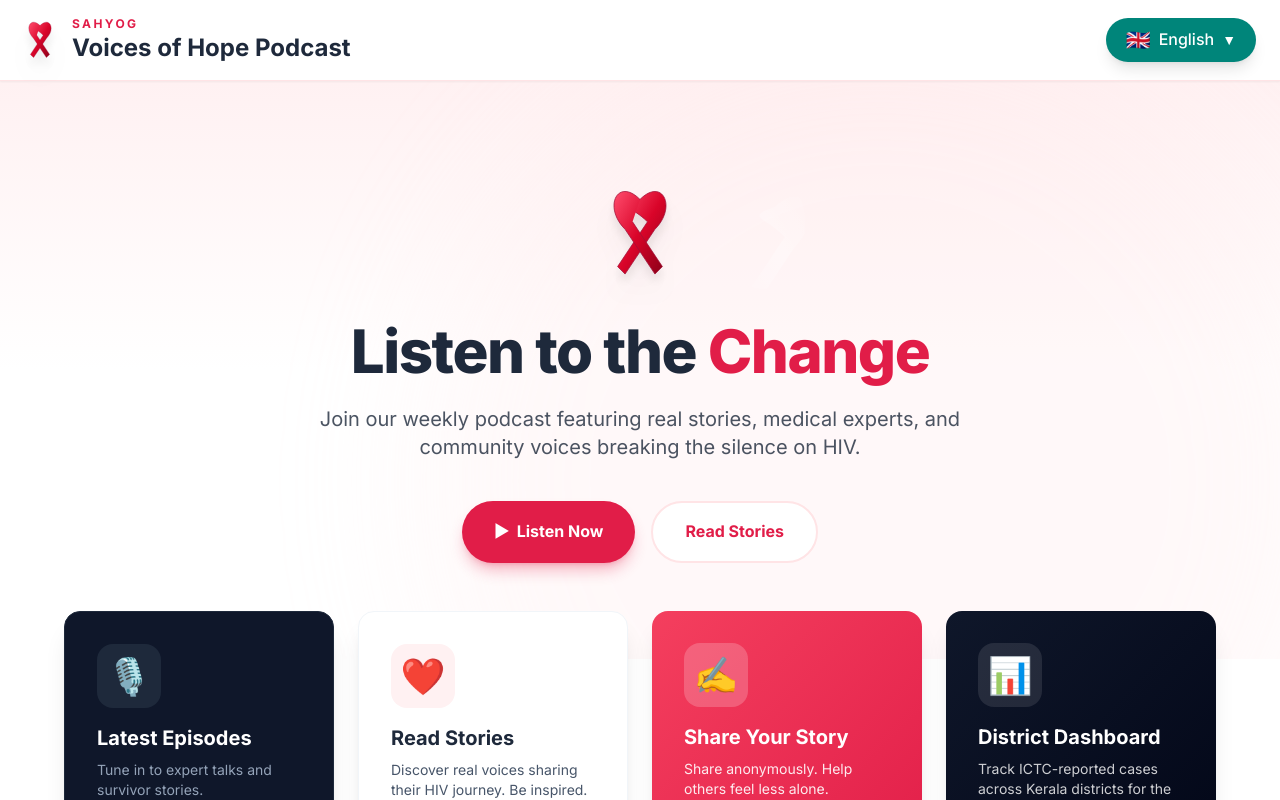
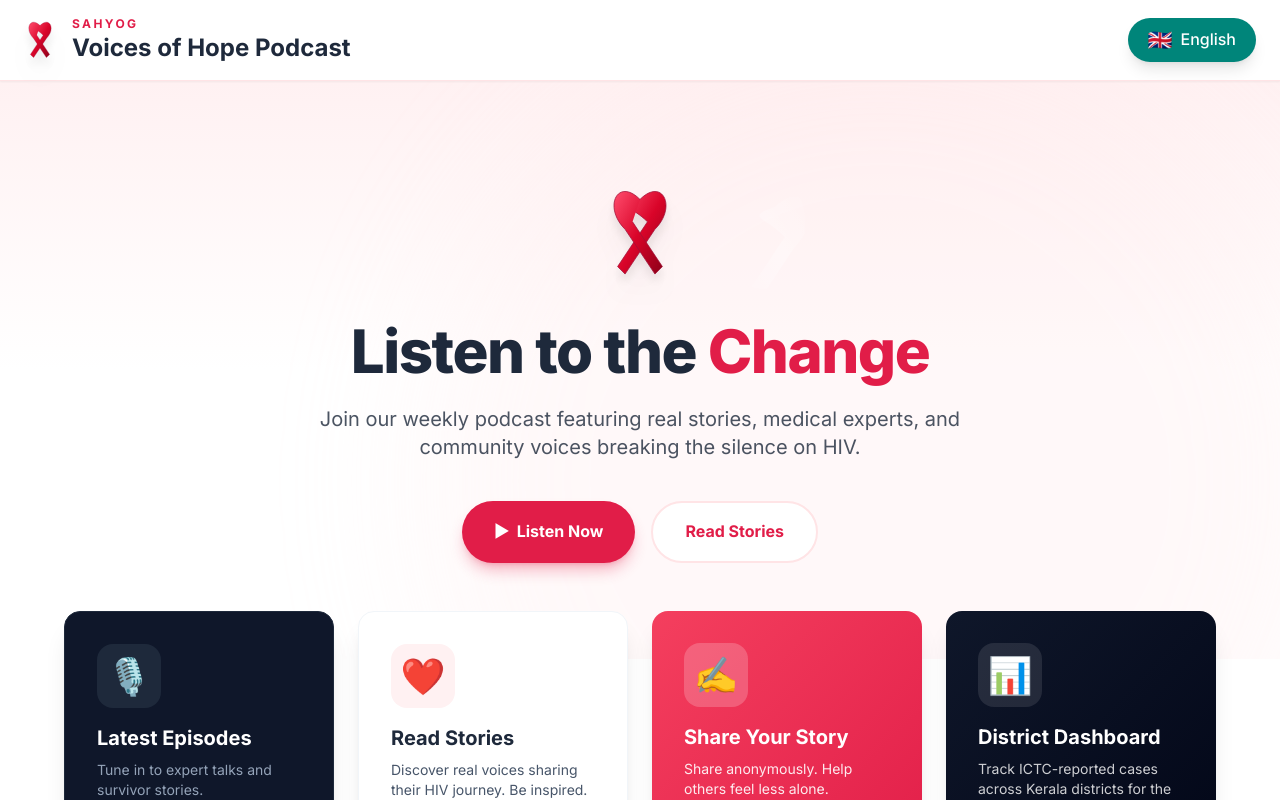
Before and after one commit to ashishkrishna126-jpg/sahyog, a React (Vite) app: page /home in a window 1280 px wide. Shown: the top 800 px of the page. Built offline with nearby package versions, Linux system fonts and the light colour scheme.

Commit message:
Freeze language to English only - remove language switcher dropdown and podcast language options

```diff
--- a/src/components/common/LanguageSwitcher.tsx
+++ b/src/components/common/LanguageSwitcher.tsx
@@ -1,54 +1,10 @@
-import { useTranslation } from 'react-i18next';
-import { useAppStore } from '../../store/useAppStore';
-import { Language } from '../../types';
-import { motion } from 'framer-motion';
-
-const languages: { code: Language; name: string; flag: string }[] = [
-  { code: 'en', name: 'English', flag: '🇬🇧' },
-  { code: 'hi', name: 'हिंदी', flag: '🇮🇳' },
-  { code: 'ml', name: 'മലയാളം', flag: '🇮🇳' },
-  { code: 'ta', name: 'தமிழ்', flag: '🇮🇳' },
-  { code: 'kn', name: 'ಕನ್ನಡ', flag: '🇮🇳' },
-  { code: 'te', name: 'తెలుగు', flag: '🇮🇳' },
-];
-
 export default function LanguageSwitcher() {
-  const { i18n } = useTranslation();
-  const { language, setLanguage } = useAppStore();
-
-  const handleLanguageChange = (newLanguage: Language) => {
-    setLanguage(newLanguage);
-    i18n.changeLanguage(newLanguage);
-  };
-
-  const currentLanguage = languages.find((lang) => lang.code === language);
-
   return (
-    <div className="relative group">
-      <button className="flex items-center gap-2 rounded-full bg-[#00857a] px-5 py-2 text-white shadow-lg transition hover:bg-[#00a597]">
-        <span className="text-xl">{currentLanguage?.flag}</span>
-        <span className="font-medium">{currentLanguage?.name}</span>
-        <span className="text-sm">▼</span>
-      </button>
-
-      <motion.div
-        initial={{ opacity: 0, y: -10 }}
-        whileHover={{ opacity: 1, y: 0 }}
-        className="absolute right-0 mt-2 w-48 rounded-2xl bg-[#111] border border-white/10 opacity-0 group-hover:opacity-100 transition-opacity duration-300 z-50"
-      >
-        {languages.map((lang) => (
-          <button
-            key={lang.code}
-            onClick={() => handleLanguageChange(lang.code)}
-            className={`w-full flex items-center gap-3 px-4 py-3 transition-colors ${
-              language === lang.code ? 'bg-[#00857a] text-white' : 'text-white/70 hover:bg-white/10'
-            }`}
-          >
-            <span className="text-xl">{lang.flag}</span>
-            <span className="font-medium">{lang.name}</span>
-          </button>
-        ))}
-      </motion.div>
+    <div className="rounded-full bg-[#00857a] px-5 py-2 text-white shadow-lg">
+      <div className="flex items-center gap-2">
+        <span className="text-xl">🇬🇧</span>
+        <span className="font-medium">English</span>
+      </div>
     </div>
   );
 }
--- a/src/pages/Admin.tsx
+++ b/src/pages/Admin.tsx
@@ -20,7 +20,6 @@ type PodcastFormValues = {
   host: string;
   guest: string;
   category: PodcastCategory;
-  language: string;
   date: string;
   duration: string;
   description: string;
@@ -34,15 +33,6 @@ const categoryLabels: Record<PodcastCategory, string> = {
   community: 'Community Voices',
 };
 const categoryEntries = Object.entries(categoryLabels) as [PodcastCategory, string][];
-
-const languages = [
-  { code: 'en', name: 'English' },
-  { code: 'hi', name: 'Hindi (हिंदी)' },
-  { code: 'ml', name: 'Malayalam (മലയാളം)' },
-  { code: 'ta', name: 'Tamil (தமிழ்)' },
-  { code: 'kn', name: 'Kannada (ಕನ್ನಡ)' },
-  { code: 'te', name: 'Telugu (తెలుగు)' },
-];
 
 export default function Admin() {
   const { addPodcast, setPodcasts } = useContentStore();
@@ -101,7 +91,6 @@ export default function Admin() {
   const { register, handleSubmit, reset, setValue, formState: { errors } } = useForm<PodcastFormValues>({
     defaultValues: {
       category: 'personal',
-      language: 'en',
       date: new Date().toLocaleDateString('en-US', { month: 'short', day: 'numeric', year: 'numeric' }),
       duration: '',
     },
@@ -183,7 +172,7 @@ export default function Admin() {
         host: data.host.trim(),
         guest: data.guest.trim(),
         category: data.category,
-        language: data.language,
+        language: 'en',
         date: data.date,
         duration: data.duration || 'N/A',
         description: data.description.trim(),
@@ -198,7 +187,7 @@ export default function Admin() {
         host: data.host.trim(),
         guest: data.guest.trim(),
         category: data.category,
-        language: data.language as any,
+        language: 'en',
         date: data.date,
         duration: data.duration || 'N/A',
         description: data.description.trim(),
@@ -210,7 +199,6 @@ export default function Admin() {
       showNotification('success', '✅ Podcast published successfully!');
       reset({
         category: 'personal',
-        language: 'en',
         date: new Date().toLocaleDateString('en-US', { month: 'short', day: 'numeric', year: 'numeric' }),
         duration: '',
         title: '',
@@ -379,21 +367,6 @@ export default function Admin() {
                   </select>
                 </div>
                 <div className="flex flex-col gap-1">
-                  <label className="text-sm font-semibold text-slate-300">
-                    Language <span className="text-rose-400">*</span>
-                  </label>
-                  <select
-                    {...register('language', { required: true })}
-                    className="bg-white/10 border border-white/10 rounded-2xl px-4 py-3 focus:border-primary-400 outline-none"
-                  >
-                    {languages.map((lang) => (
-                      <option key={lang.code} value={lang.code} className="bg-slate-800">
-                        {lang.name}
-                      </option>
-                    ))}
-                  </select>
-                </div>
-                <div className="flex flex-col gap-1">
                   <label className="text-sm font-semibold text-slate-300">Recording Date</label>
                   <input
                     {...register('date', { required: true })}
@@ -526,9 +499,6 @@ export default function Admin() {
                             <span className="px-3 py-1 bg-primary-500/20 text-primary-300 text-xs font-bold rounded-full uppercase">
                               {podcast.category}
                             </span>
-                            <span className="px-3 py-1 bg-blue-500/20 text-blue-300 text-xs font-bold rounded-full uppercase">
-                              {languages.find(l => l.code === podcast.language)?.name || podcast.language}
-                            </span>
                           </div>
                           <p className="text-sm text-slate-400 mb-3">
                             🎙️ Host: {podcast.host} | 🗣️ Guest: {podcast.guest}
--- a/src/pages/Podcasts.tsx
+++ b/src/pages/Podcasts.tsx
@@ -340,14 +340,6 @@ export default function Podcasts() {
                     <span className="px-3 py-1 rounded-full bg-primary-50 text-primary-700 text-xs font-bold uppercase tracking-wider">
                       {episode.category}
                     </span>
-                    <span className="px-3 py-1 rounded-full bg-blue-50 text-blue-700 text-xs font-bold uppercase tracking-wider">
-                      {episode.language === 'en' ? 'English' :
-                       episode.language === 'hi' ? 'हिंदी' :
-                       episode.language === 'ml' ? 'മലയാളം' :
-                       episode.language === 'ta' ? 'தமிழ்' :
-                       episode.language === 'kn' ? 'ಕನ್ನಡ' :
-                       episode.language === 'te' ? 'తెలుగు' : episode.language}
-                    </span>
                     <span className="text-slate-400 text-xs font-bold flex items-center">
                       📅 {episode.date}
                     </span>
```
